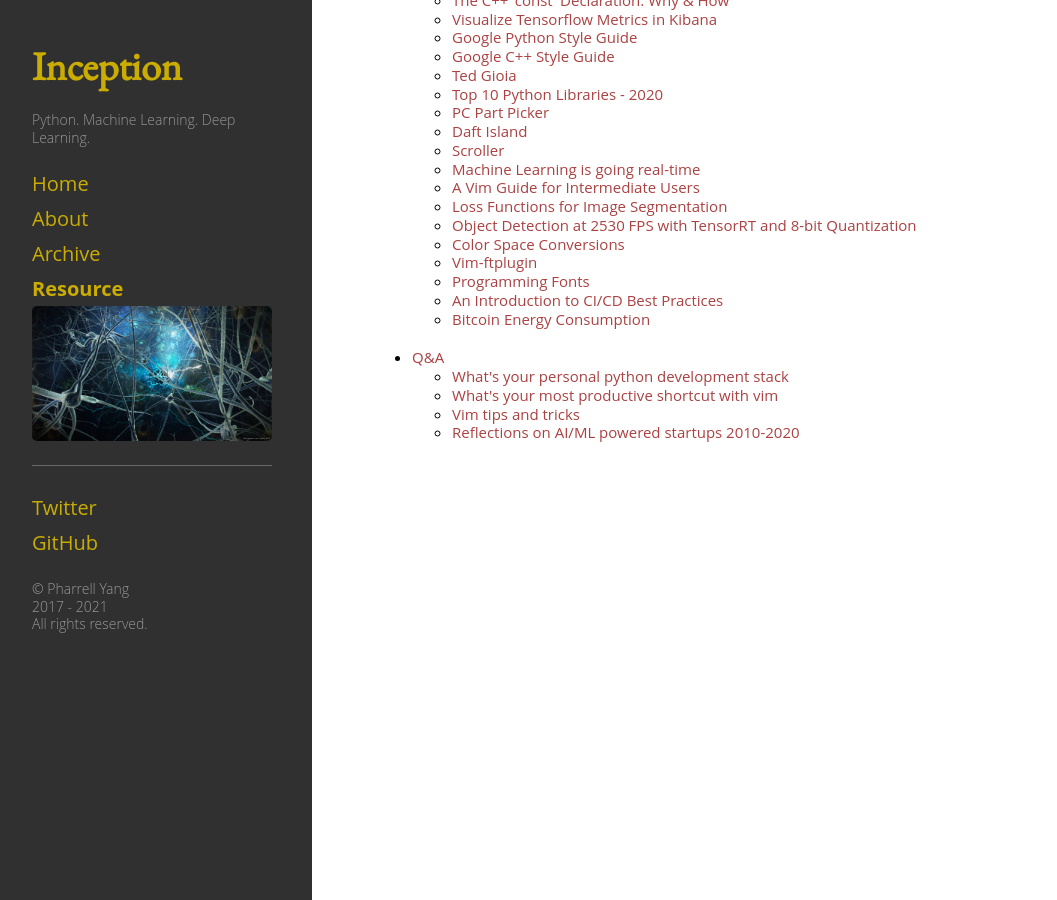
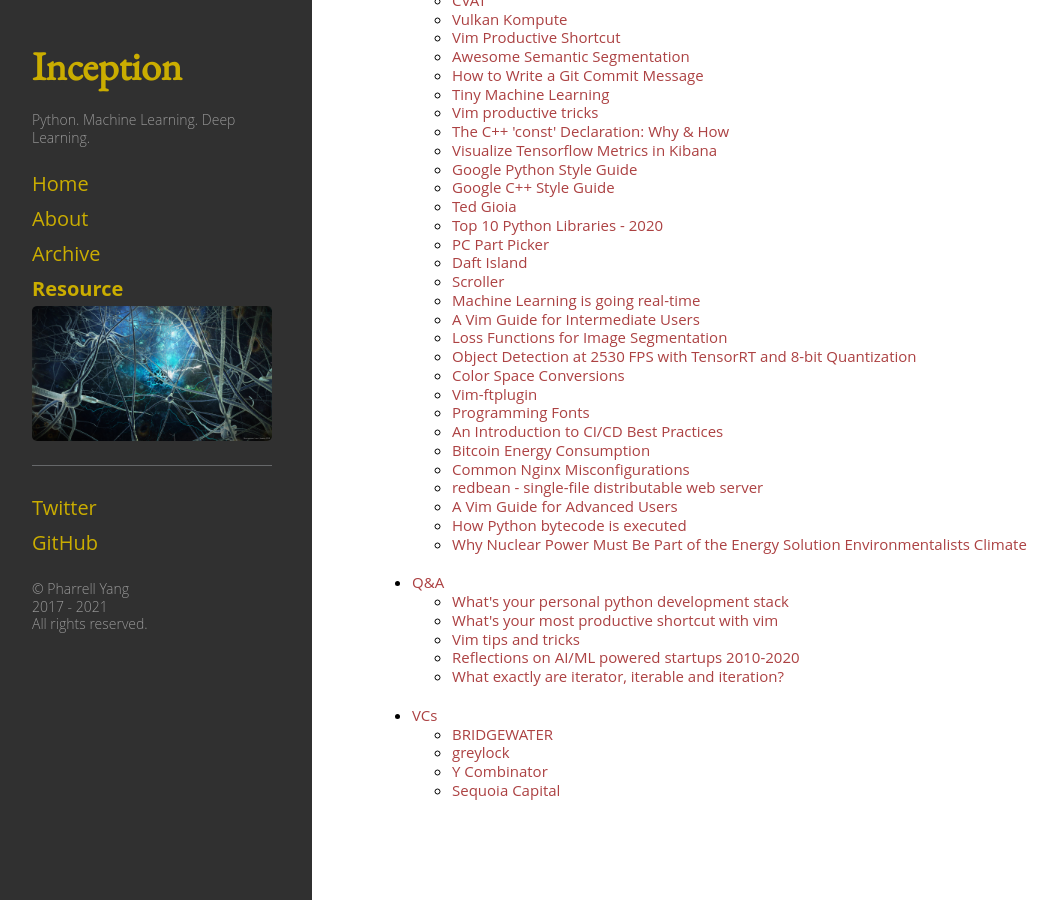
Before and after one commit to pharrellyhy/pharrellyhy.github.io.bakcup, a Jekyll site: the page built from resource.md, in a window 1280 px wide and 900 px high, scrolled down 6212 px. Shown: the whole window, without its empty margins (8-1065 px from the left). Built offline with Jekyll 4.4.1, drawn with Linux system fonts in a browser that asks for light colours; some of the changed text lies outside the part shown.

Commit message:
Update resources

```diff
--- a/_data/nav.yml
+++ b/_data/nav.yml
@@ -270,6 +270,9 @@
     - title: "A simple solution for monitoring ML systems"
       url: "https://www.jeremyjordan.me/ml-monitoring/"
 
+    - title: "DeepSORT — Deep Learning applied to Object Tracking"
+      url: "https://augmentedstartups.medium.com/deepsort-deep-learning-applied-to-object-tracking-924f59f99104"
+
 - title: "Projects"
   sublinks:
     - title: "TensorLayer"
@@ -455,6 +458,18 @@
     - title: "SENSE"
       url: "https://github.com/TwentyBN/sense"
 
+    - title: "DeepSpeed"
+      url: "https://github.com/microsoft/DeepSpeed/"
+
+    - title: "nuScenes devkit"
+      url: "https://github.com/nutonomy/nuscenes-devkit"
+
+    - title: "Gradient Free Optimizers"
+      url: "https://github.com/SimonBlanke/Gradient-Free-Optimizers"
+
+    - title: "tf-slim"
+      url: "https://github.com/google-research/tf-slim"
+
 - title: "Models"
   sublinks:
     - title: "Pretrained models for PyTorch"
@@ -536,6 +551,12 @@
 
     - title: "Knowledge Distillation: A Survey"
       url: "https://arxiv.org/pdf/2006.05525.pdf"
+
+    - title: "DEEP LEARNING IN VIDEO MULTI-OBJECT TRACKING: A SURVEY"
+      url: "https://arxiv.org/pdf/1907.12740.pdf"
+
+    - title: "Stacked Hourglass Networks for Human Pose Estimation"
+      url: "https://arxiv.org/pdf/1603.06937v2.pdf"
 
 - title: "Courses"
   sublinks:
@@ -984,6 +1005,21 @@
     - title: "Bitcoin Energy Consumption"
       url: "https://digiconomist.net/bitcoin-energy-consumption"
 
+    - title: "Common Nginx Misconfigurations"
+      url: "https://blog.detectify.com/2020/11/10/common-nginx-misconfigurations/"
+
+    - title: "redbean - single-file distributable web server"
+      url: "https://justine.lol/redbean/index.html"
+
+    - title: "A Vim Guide for Advanced Users"
+      url: "https://thevaluable.dev/vim-advanced/"
+
+    - title: "How Python bytecode is executed"
+      url: "https://tenthousandmeters.com/blog/python-behind-the-scenes-4-how-python-bytecode-is-executed/"
+
+    - title: "Why Nuclear Power Must Be Part of the Energy Solution Environmentalists Climate"
+      url: "https://e360.yale.edu/features/why-nuclear-power-must-be-part-of-the-energy-solution-environmentalists-climate"
+
 - title: "Q&A"
   sublinks:
     - title: "What's your personal python development stack"
@@ -997,3 +1033,20 @@
 
     - title: "Reflections on AI/ML powered startups 2010-2020"
       url: "https://www.reddit.com/r/MachineLearning/comments/kenp8q/d_reflections_on_aiml_powered_startups_20102020/"
+
+    - title: "What exactly are iterator, iterable and iteration?"
+      url: "https://stackoverflow.com/questions/9884132/what-exactly-are-iterator-iterable-and-iteration"
+
+- title: "VCs"
+  sublinks:
+    - title: "BRIDGEWATER"
+      url: "https://www.bridgewater.com"
+
+    - title: "greylock"
+      url: "https://greylock.com"
+
+    - title: "Y Combinator"
+      url: "https://www.ycombinator.com"
+
+    - title: "Sequoia Capital"
+      url: "https://www.sequoiacap.com"
```
